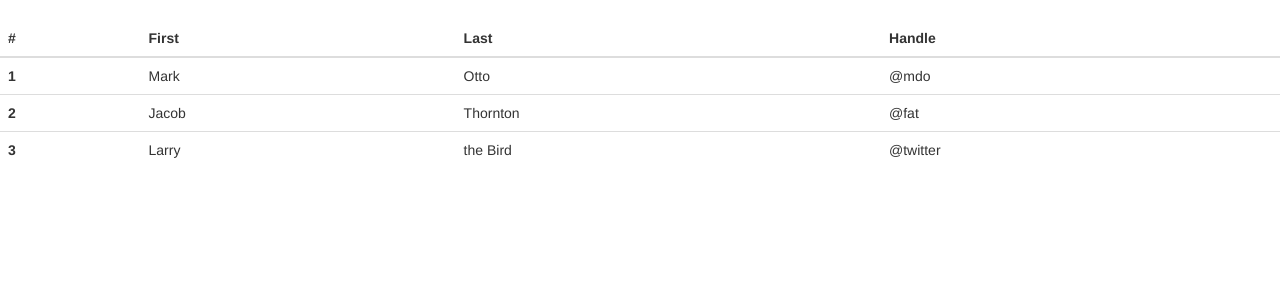
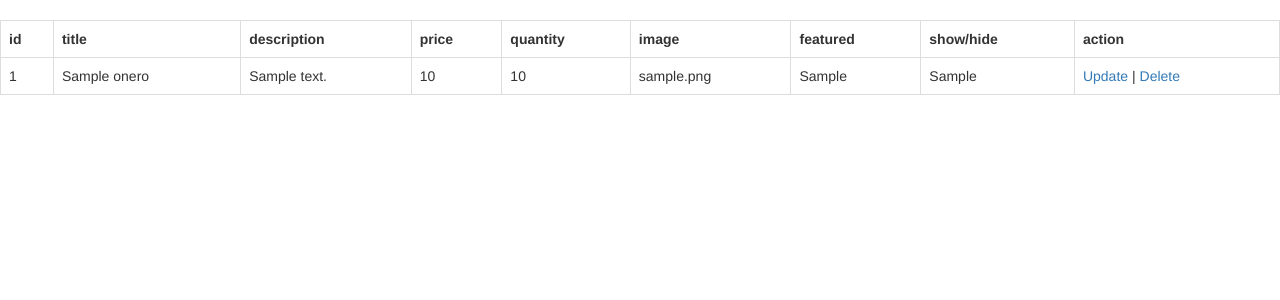
Before and after one commit to adikris7/test_telkom, a CodeIgniter app: page /codeigniter_3/product/list in a window 1280 px wide. Shown: the part 52-352 px from the top of the page. Run offline with CodeIgniter, Linux system fonts and the light colour scheme; tables that the repository leaves empty or names only in its code hold one stand-in row (values such as "Sample post").

Commit message:
commit 1

```diff
--- a/application/config/autoload.php
+++ b/application/config/autoload.php
@@ -58,7 +58,7 @@ $autoload['packages'] = array();
 |
 |	$autoload['libraries'] = array('user_agent' => 'ua');
 */
-$autoload['libraries'] = array();
+$autoload['libraries'] = array('database');
 
 /*
 | -------------------------------------------------------------------
@@ -132,4 +132,4 @@ $autoload['language'] = array();
 |
 |	$autoload['model'] = array('first_model' => 'first');
 */
-$autoload['model'] = array();
+$autoload['model'] = array('M_Product');
--- a/application/config/database.php
+++ b/application/config/database.php
@@ -76,9 +76,9 @@ $query_builder = TRUE;
 $db['default'] = array(
 	'dsn'	=> '',
 	'hostname' => 'localhost',
-	'username' => '',
+	'username' => 'root',
 	'password' => '',
-	'database' => '',
+	'database' => 'onero_db',
 	'dbdriver' => 'mysqli',
 	'dbprefix' => '',
 	'pconnect' => FALSE,
--- a/application/controllers/Home.php
+++ b/application/controllers/Home.php
@@ -6,9 +6,5 @@
             $this->load->view('home/index');
         }
 
-        public function update()
-        {
-            $this->load->view('home/update');
-        }
     }
 ?>
--- a/application/controllers/Product.php
+++ b/application/controllers/Product.php
@@ -1,6 +1,11 @@
 <?php
 
     class Product extends CI_Controller{
+        public function __construct()
+        {
+            parent::__construct();
+            $this->load->model('M_Product');
+        }
         public function index()
         {
             $this->load->view('product/products');
@@ -8,7 +13,75 @@
 
         public function list()
         {
-            $this->load->view('product/product_list');
+            $data['data_onero'] = $this->M_Product->SemuaData();
+            $this->load->view('product/product_list',$data);
+        }
+
+        public function insert()
+        {
+            $this->load->view('product/insert');
+        }
+
+        public function update($id_barang)
+        {
+            $queryProductDetail = $this->M_Product->getDataProductDetail($id_barang);
+            $DATA = array('queryProductDetail' => $queryProductDetail);
+            $this->load->view('product/update', $DATA);
+        }
+
+        public function ActionUpdate()
+        {
+            $id_barang = $this->input->post('id_barang');
+            $title = $this->input->post('title');
+            $description = $this->input->post('description');
+            $price = $this->input->post('price');
+            $quantity = $this->input->post('quantity');
+            $featured = $this->input->post('featured');
+            $show = $this->input->post('show');
+
+            $ArrUpdate = array (
+                'title' => $title,
+                'description' => $description,
+                'price' => $price,
+                'quantity' => $quantity,
+                'featured' => $featured,
+                'show' => $show,
+            );
+            $where = array(
+                'id_barang' => $id_barang
+            );
+
+            $this->M_Product->UpdateDataProduct($ArrUpdate,$where, 'data_onero');
+            redirect(base_url('product/list'));
+
+        }
+
+        public function ActionInsert()
+        {
+            $title = $this->input->post('title');
+            $description = $this->input->post('description');
+            $price = $this->input->post('price');
+            $quantity = $this->input->post('quantity');
+            $featured = $this->input->post('featured');
+            $show = $this->input->post('show');
+
+            $DataInsert = array (
+                'title' => $title,
+                'description' => $description,
+                'price' => $price,
+                'quantity' => $quantity,
+                'featured' => $featured,
+                'show' => $show,
+            );
+
+            $this->M_Product->InsertDataProduct($DataInsert);
+            redirect(base_url('product/list'));
+        }
+
+        public function ActionDelete($id_barang)
+        {
+            $this->M_Product->deleteDataProduct($id_barang);
+            redirect(base_url('product/list'));
         }
     }
 ?>
--- /dev/null
+++ b/application/models/M_Product.php
@@ -0,0 +1,37 @@
+<?php
+defined('BASEPATH') OR exit('No direct script access allowed');
+
+class M_Product extends CI_Model{
+    public function SemuaData()
+    {
+        $this->db->select('*');
+        $this->db->from('data_onero');
+        $query = $this->db->get();
+        return $query->result();
+
+    }
+
+    public function InsertDataProduct($data)
+    {
+        $this->db->insert('data_onero', $data);
+    }
+
+    public function UpdateDataProduct($data, $where , $table)
+    {
+        $this->db->where($where);
+        $this->db->update($table, $data);
+    }
+
+    public function getDataProductDetail($id_barang)
+    {
+        $this->db->where('id_barang',$id_barang);
+        $query = $this->db->get('data_onero');
+        return $query->row();
+    }
+
+    public function deleteDataProduct($id_barang)
+    {
+        $this->db->where('id_barang', $id_barang);
+        $this->db->delete('data_onero');
+    }
+}
--- a/application/views/home/index.php
+++ b/application/views/home/index.php
@@ -34,7 +34,8 @@
           <ul class="dropdown-menu">
             <li><a href="<?php echo base_url('product');?>">Product</a></li>
             <li><a href="<?php echo base_url('product/list');?>">Product List</a></li>
-            <li><a href="<?php echo base_url('home/update');?>">Product Update</a></li>
+            <li><a href="<?php echo base_url('product/insert');?>">Insert Product</a></li>
+            <li><a href="<?php echo base_url('product/update');?>">Product Update</a></li>
           </ul>
         </li>
       </li>
--- a/application/views/product/cart.php
+++ b/application/views/product/cart.php
@@ -29,15 +29,15 @@
     <ul class="nav navbar-nav">
       <li><a href="<?php echo base_url('home');?>">Home</a></li>
       <li class="dropdown">
-        <li class="active"><a class="dropdown-toggle" data-toggle="dropdown" href="#">Product<span class="caret"></span></a>
+        <li><a class="dropdown-toggle" data-toggle="dropdown" href="#">Product<span class="caret"></span></a>
           <ul class="dropdown-menu">
             <li><a href="<?php echo base_url('product');?>">Product</a></li>
             <li><a href="<?php echo base_url('product/list');?>">Product List</a></li>
-            <li><a href="<?php echo base_url('home/update');?>">Product Update</a></li>
+            <li><a href="<?php echo base_url('product/update');?>">Product Update</a></li>
           </ul>
         </li>
       </li>
-      <li><a href="<?php echo base_url('cart');?>">Cart</a></li>
+      <li class="active"><a href="<?php echo base_url('cart');?>">Cart</a></li>
 
     </ul>
     <ul class="nav navbar-nav navbar-right">
--- a/application/views/product/product_list.php
+++ b/application/views/product/product_list.php
@@ -24,7 +24,8 @@
           <ul class="dropdown-menu">
             <li><a href="<?php echo base_url('product');?>">Product</a></li>
             <li><a href="<?php echo base_url('product/list');?>">Product List</a></li>
-            <li><a href="<?php echo base_url('home/update');?>">Product Update</a></li>
+            <li><a href="<?php echo base_url('product/insert');?>">Insert Product</a></li>
+            <li><a href="<?php echo base_url('product/update');?>">Product Update</a></li>
           </ul>
         </li>
       </li>
@@ -37,36 +38,40 @@
     </ul>
   </div>
 </nav>
+
 </nav>
-    <table class="table">
-    <thead>
-        <tr>
-        <th scope="col">#</th>
-        <th scope="col">First</th>
-        <th scope="col">Last</th>
-        <th scope="col">Handle</th>
-        </tr>
-    </thead>
-    <tbody>
-        <tr>
-        <th scope="row">1</th>
-        <td>Mark</td>
-        <td>Otto</td>
-        <td>@mdo</td>
-        </tr>
-        <tr>
-        <th scope="row">2</th>
-        <td>Jacob</td>
-        <td>Thornton</td>
-        <td>@fat</td>
-        </tr>
-        <tr>
-        <th scope="row">3</th>
-        <td>Larry</td>
-        <td>the Bird</td>
-        <td>@twitter</td>
-        </tr>
-    </tbody>
+
+  <table class="table table-bordered">
+        <tbody>
+          <tr >
+              <td><b>id</b></td>
+              <td><b>title</b></td>
+              <td><b>description</b></td>
+              <td><b>price</b></td>
+              <td><b>quantity</b></td>
+              <td><b>image</b></td>
+              <td><b>featured</b></td>
+              <td><b>show/hide</b></td>
+              <td><b>action</b></td>
+          </tr>
+          <?php
+          foreach ($data_onero as $dbo)
+          {
+              ?><tr>
+              <td><?php echo $dbo->id_barang;?></td>
+              <td><?php echo $dbo->title;?></td>
+              <td><?php echo $dbo->description;?></td>
+              <td><?php echo $dbo->price;?></td>
+              <td><?php echo $dbo->quantity;?></td>
+              <td><?php echo $dbo->image;?></td>
+              <td><?php echo $dbo->featured;?></td>
+              <td><?php echo $dbo->show;?></td>
+              <td><a href="<?php echo base_url('product/update/'). $dbo->id_barang?>">Update</a> |
+              <a href="<?php echo base_url('product/ActionDelete/'). $dbo->id_barang?>">Delete</a></td>
+              </tr>
+          <?php }
+          ?>
+        </tbody>
     </table>
     <script src="https://cdnjs.cloudflare.com/ajax/libs/jquery/3.5.1/jquery.min.js"></script>
     <script src="https://cdnjs.cloudflare.com/ajax/libs/twitter-bootstrap/3.3.7/js/bootstrap.min.js"></script>
```
Also changed, not shown: application/views/home/update.php (deleted, +0 -79 lines), application/views/product/insert.php (added, +122 -0 lines), application/views/product/update.php (added, +122 -0 lines).
